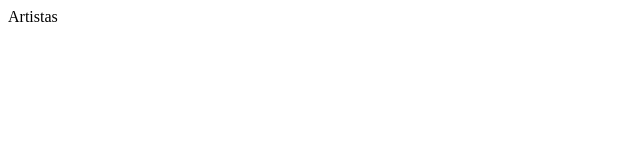
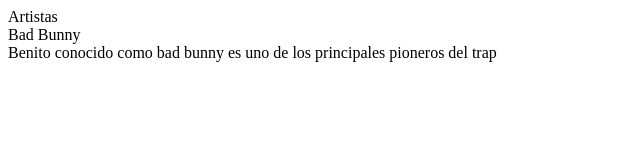
Before and after one commit to AndresMor-e/Ejercicio-5, a plain HTML site: page index.html in a window 1280 px wide. Shown: the whole page, without its empty margins (0-640 px from the left). Drawn offline with Linux system fonts and the light colour scheme.

Commit message:
2 commit

```diff
--- a/index.html
+++ b/index.html
@@ -7,5 +7,7 @@
 </head>
 <body>
     <div>Artistas</div>
+    <div>Bad Bunny</div>
+    <div>Benito conocido como bad bunny es uno de los principales pioneros del trap</div>
 </body>
 </html>
```
